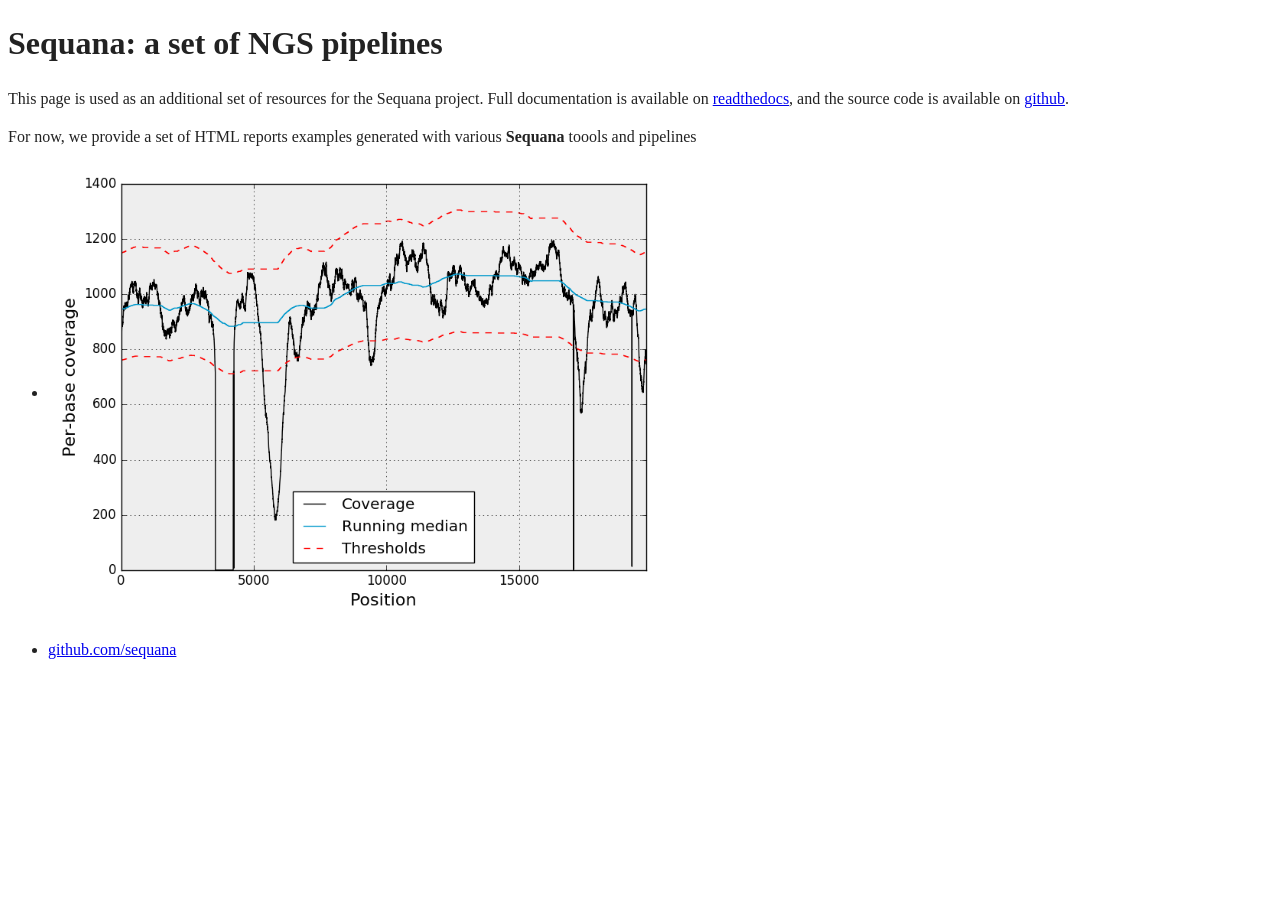
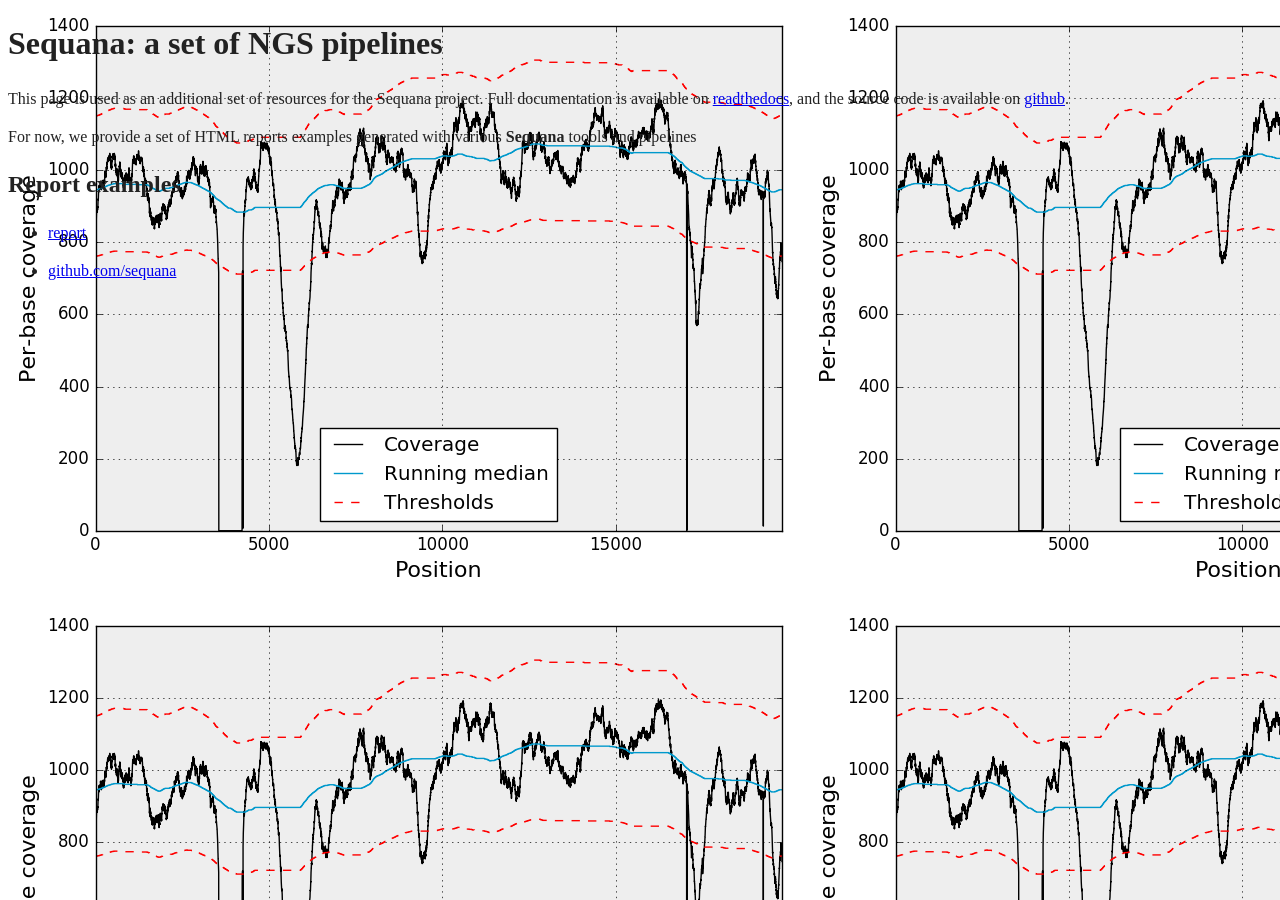
Before and after one commit to sequana/sequana.github.io, a Jekyll site: the page built from index.html, in a window 1280 px wide. Built offline with Jekyll 4.4.1, drawn with Linux system fonts in a browser that asks for light colours.

Commit message:
update main page

```diff
--- a/_layouts/default.html
+++ b/_layouts/default.html
@@ -7,7 +7,7 @@
 			<link rel="stylesheet" type="text/css" href="css/custom.css">
 
 		</head>
-		<body>
+		<body background="images/coverage.png">
 			<!-- <nav>
 	    		<ul>
 	        		<li><a href="/">Home</a></li>
--- a/index.html
+++ b/index.html
@@ -14,12 +14,12 @@ title: Sequana pipelines
 
 	<div>
     For now, we provide a set of HTML reports examples generated with various
-  <b>Sequana</b> toools and pipelines
+    <b>Sequana</b> toools and pipelines
+    </div>
 
+    <h2> Report examples </h2>
     <ul>
-    <li>
-    <a href="http://sequana.readthedocs.org"><img alt="Go to readthedocs" style="width:50%" src="images/coverage.png"></a>
-    </li>
+    <li> <a href="examples/coverage_virus/coverage_mapping.chrom1.html/">report</a> </li>
     </ul>
 
 	</div>
```
